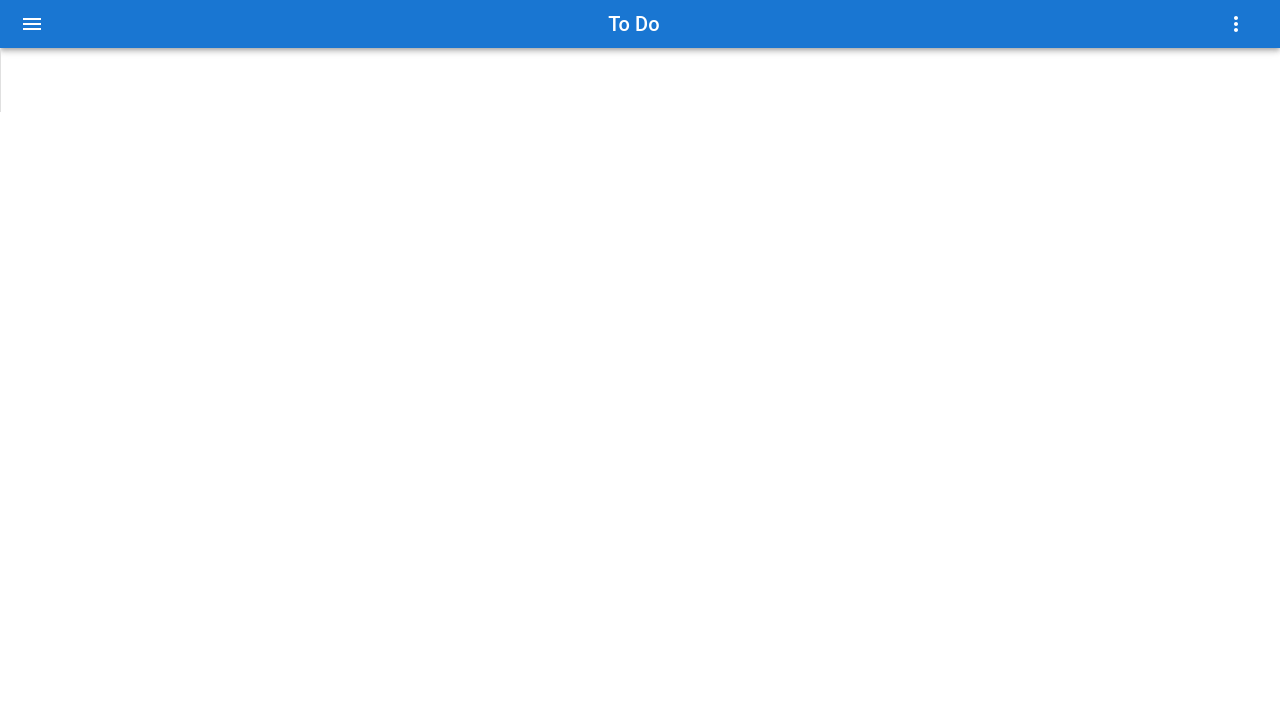
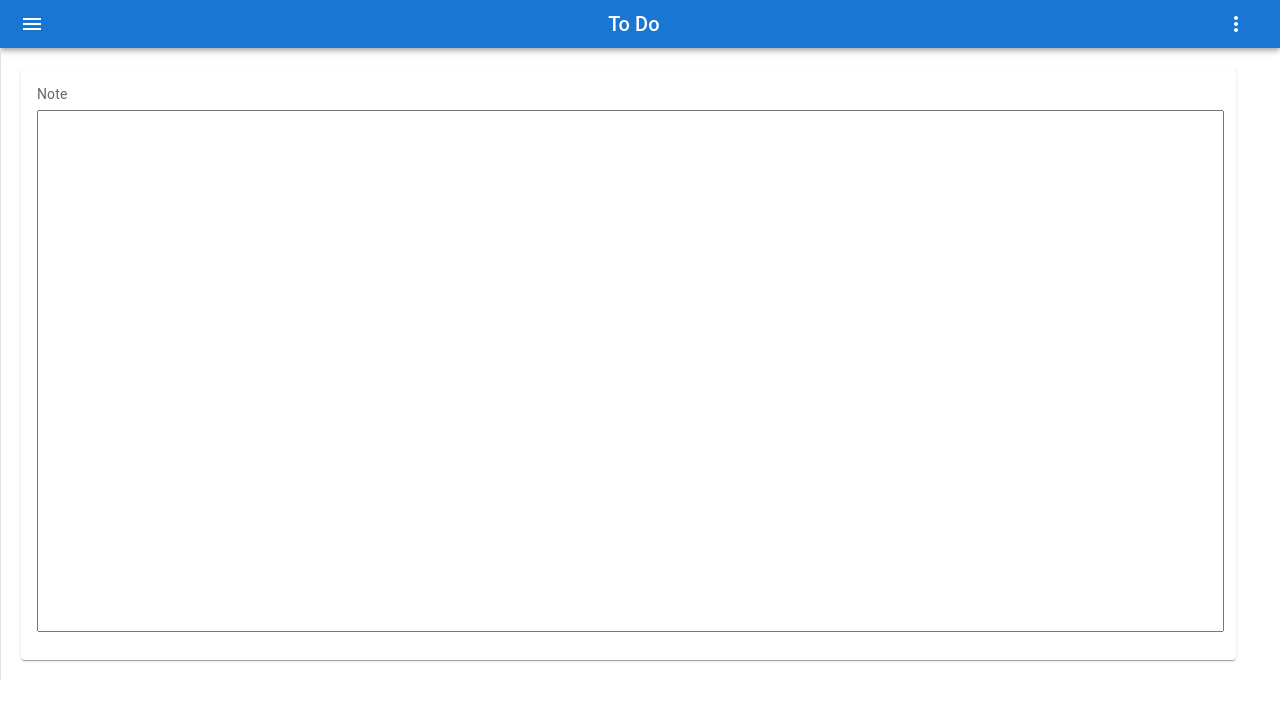
Before and after one commit to maxxlab/todolist, a React (Create React App) app: page /note in a window 1280 px wide. Before the commit this address had no page. Shown: the top 718 px of the page. Built offline with nearby package versions, Linux system fonts and the light colour scheme.

Commit message:
add week note page and connect it to route

```diff
--- a/package.json
+++ b/package.json
@@ -3,7 +3,10 @@
   "version": "0.1.0",
   "private": true,
   "dependencies": {
+    "@emotion/react": "^11.10.5",
+    "@emotion/styled": "^11.10.5",
     "@mui/icons-material": "^5.10.6",
+    "@mui/material": "^5.10.11",
     "@testing-library/jest-dom": "^5.14.1",
     "@testing-library/react": "^13.0.0",
     "@testing-library/user-event": "^13.2.1",
@@ -11,10 +14,13 @@
     "@types/node": "^16.7.13",
     "@types/react": "^18.0.0",
     "@types/react-dom": "^18.0.0",
+    "localforage": "^1.10.0",
+    "match-sorter": "^6.3.1",
     "react": "^18.2.0",
     "react-dom": "^18.2.0",
     "react-router-dom": "^6.4.2",
     "react-scripts": "5.0.1",
+    "sort-by": "^1.2.0",
     "typescript": "^4.4.2",
     "web-vitals": "^2.1.0"
   },
--- a/src/component/List_Item/List_Item.tsx
+++ b/src/component/List_Item/List_Item.tsx
@@ -28,28 +28,36 @@ export default function ListItem() {
                     <Menu option={'task'} />
                 </ListItemButton>
             </Link>
+            <Link to="/note">
                 <ListItemButton>
-                <ListItemText primary="Note1" />
+                    <ListItemText primary="Note" />
                     <Menu option={'task'} />
                 </ListItemButton>
+            </Link>
+            <Link to="/note">
                 <ListItemButton>
-                <ListItemText primary="Note2" />
+                    <ListItemText primary="Note" />
                     <Menu option={'task'} />
                 </ListItemButton>
+            </Link>
             <ListItemButton onClick={handleClick}>
                 <ListItemText primary="Folder1" />
                 {open ? <ExpandLess /> : <ExpandMore />}
             </ListItemButton>
             <Collapse in={open} timeout="auto" unmountOnExit>
                 <List component="div" disablePadding>
+                    <Link to="/note">
                         <ListItemButton>
-                        <ListItemText primary="Note3" />
+                            <ListItemText primary="Note" />
                             <Menu option={'task'} />
                         </ListItemButton>
+                    </Link>
+                    <Link to="/note">
                         <ListItemButton>
-                        <ListItemText primary="Note4" />
+                            <ListItemText primary="Note" />
                             <Menu option={'task'} />
                         </ListItemButton>
+                    </Link>
                 </List>
             </Collapse>
         </>
--- a/src/component/Main/Main.tsx
+++ b/src/component/Main/Main.tsx
@@ -1,6 +1,3 @@
-import TaskCard from '../TaskCard/TaskCard';
-import CompleteTaskCards from '../TaskCard/CompleteTaskCards';
-import EmptyTaskCard from '../TaskCard/EmptyTaskCard';
 
 type MainProps = {
   children: React.ReactNode;
@@ -12,7 +9,7 @@ export default function Main(props: MainProps) {
       display: "flex",
       flexDirection: "column",
       width:"100%",
-      height: "100%"
+      minHeight: "500px"
      }}>
       {props.children}
 
--- a/src/component/Navbar/Navbar.tsx
+++ b/src/component/Navbar/Navbar.tsx
@@ -7,10 +7,12 @@ import ListItem from '../List_Item/List_Item';
 import Divider from '@mui/material/Divider';
 import CreateNewNote from '../CreateNewNote/CreateNewNote';
 
-import { Routes, Route, Link } from 'react-router-dom';
+import { Routes, Route } from 'react-router-dom';
 import TaskCard from '../TaskCard/TaskCard';
 import EmptyTaskCard from '../TaskCard/EmptyTaskCard';
 import CompletedTaskCard from '../TaskCard/CompleteTaskCards';
+
+import Note from '../Note/Note';
 
 const drawerWidth: number = 240;
 
@@ -61,10 +63,11 @@ export default function Navbar({ openNavbar }: Data) {
             <CreateNewNote></CreateNewNote>
           </List>
         </Drawer>
-        <Main >
+        <Main>
           <Routes>
             <Route path="/home" element={<EmptyTaskCard />} />
             <Route path="/tasks" element={<><TaskCard /><CompletedTaskCard /></>} />
+            <Route path="/note" element={<Note />} />
           </Routes>
         </Main>
 
--- /dev/null
+++ b/src/component/Note/Note.tsx
@@ -0,0 +1,37 @@
+import Card from '@mui/material/Card';
+import CardContent from '@mui/material/CardContent';
+import Typography from '@mui/material/Typography';
+import Box from '@mui/material/Box';
+export default function Note() {
+
+  return (
+    <div style={{
+      width: "95%",
+      minWidth: 50,
+      padding: 20,
+      position: "inherit",
+
+    }}>
+      <Card sx={{}}>
+        <CardContent>
+          <Typography sx={{ fontSize: 14 }} color="text.secondary" gutterBottom>
+            Note
+          </Typography>
+          <Box>
+            <textarea
+            style={{
+                width: "98.5%",
+                height: "500px" ,
+                marginLeft: "auto",
+                marginRight: "auto",
+                padding:"10px",
+                fontSize: "16px",
+                resize: "none"
+            }}>
+            </textarea>
+          </Box>
+        </CardContent>
+      </Card>
+    </div>
+  );
+}
--- a/src/component/TaskCard/EmptyTaskCard.tsx
+++ b/src/component/TaskCard/EmptyTaskCard.tsx
@@ -1,8 +1,6 @@
 import Card from '@mui/material/Card';
 import CardContent from '@mui/material/CardContent';
 import Typography from '@mui/material/Typography';
-import Box from '@mui/material/Box';
-import Task from "../Task/Task";
 import ListItemButton from '@mui/material/ListItemButton';
 import ListItemText from '@mui/material/ListItemText';
 export default function EmptyTaskCard() {
```
Also changed, not shown: 2 other files (tests, documents, lock files or other folders). Lines whose indentation alone changed are shown as unchanged.
